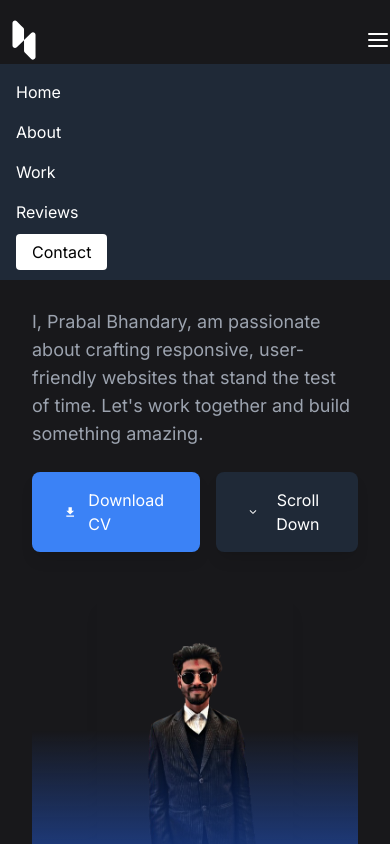
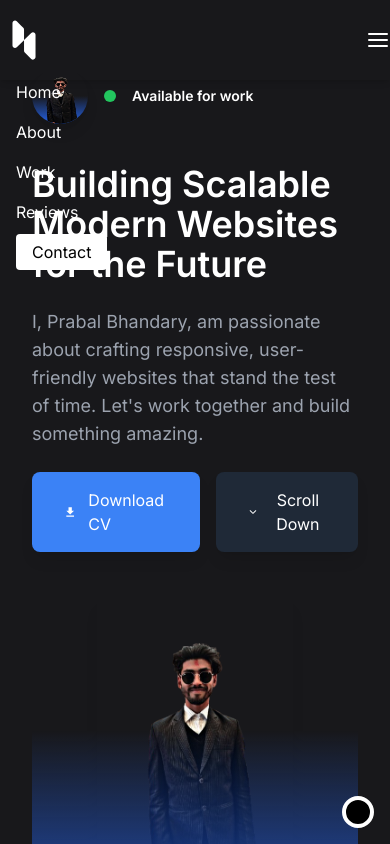
Before and after one commit to prabalbhandary/prabal-portfolio, a React (Vite) app: page / in a window 390 px wide. Both pictures are taken after a click on the button 378 px from the left and 40 px from the top of the page. Shown: the top 844 px of the page. Built offline with nearby package versions, Linux system fonts and the light colour scheme.

Commit message:
adding the arrow to scroll top and removing the background color in mobile menu

```diff
--- a/src/App.jsx
+++ b/src/App.jsx
@@ -1,11 +1,12 @@
-import React from 'react';
-import Header from './components/Header';
-import Footer from './components/Footer';
-import Home from './pages/Home';
-import About from './pages/About';
-import Contact from './pages/Contact';
-import Reviews from './pages/Reviews';
-import Work from './pages/Work';
+import React from "react";
+import Header from "./components/Header";
+import Footer from "./components/Footer";
+import Home from "./pages/Home";
+import About from "./pages/About";
+import Contact from "./pages/Contact";
+import Reviews from "./pages/Reviews";
+import Work from "./pages/Work";
+import { FaArrowUp } from "react-icons/fa6";
 
 const App = () => {
   return (
@@ -19,8 +20,14 @@ const App = () => {
         <Contact />
       </div>
       <Footer />
+      <div className="flex justify-end items-end">
+        <FaArrowUp
+          className="fixed bottom-4 right-4 text-3xl cursor-pointer p-3 rounded-full border-4 border-white text-white bg-black flex items-center justify-center"
+          onClick={() => window.scrollTo({ top: 0, behavior: "smooth" })}
+        />
+      </div>
     </>
   );
-}
+};
 
 export default App;
--- a/src/components/Header.jsx
+++ b/src/components/Header.jsx
@@ -86,7 +86,7 @@ const Header = () => {
       <div
         className={`lg:hidden ${
           isMobileMenuOpen ? "block" : "hidden"
-        } bg-gray-800 p-4 absolute top-16 left-0 w-full`}
+        } p-4 absolute top-16 left-0 w-full`}
       >
         <ul className="space-y-4 text-white">
           <li>
```
